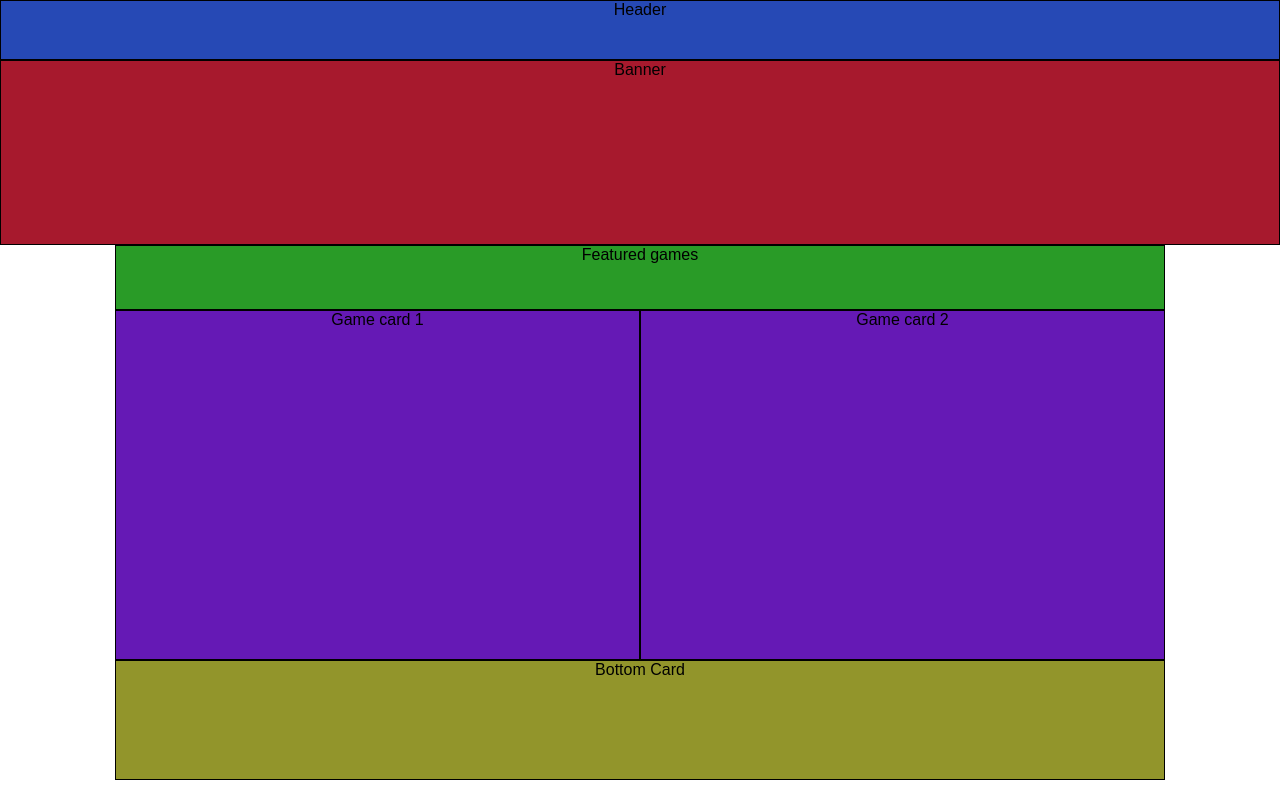
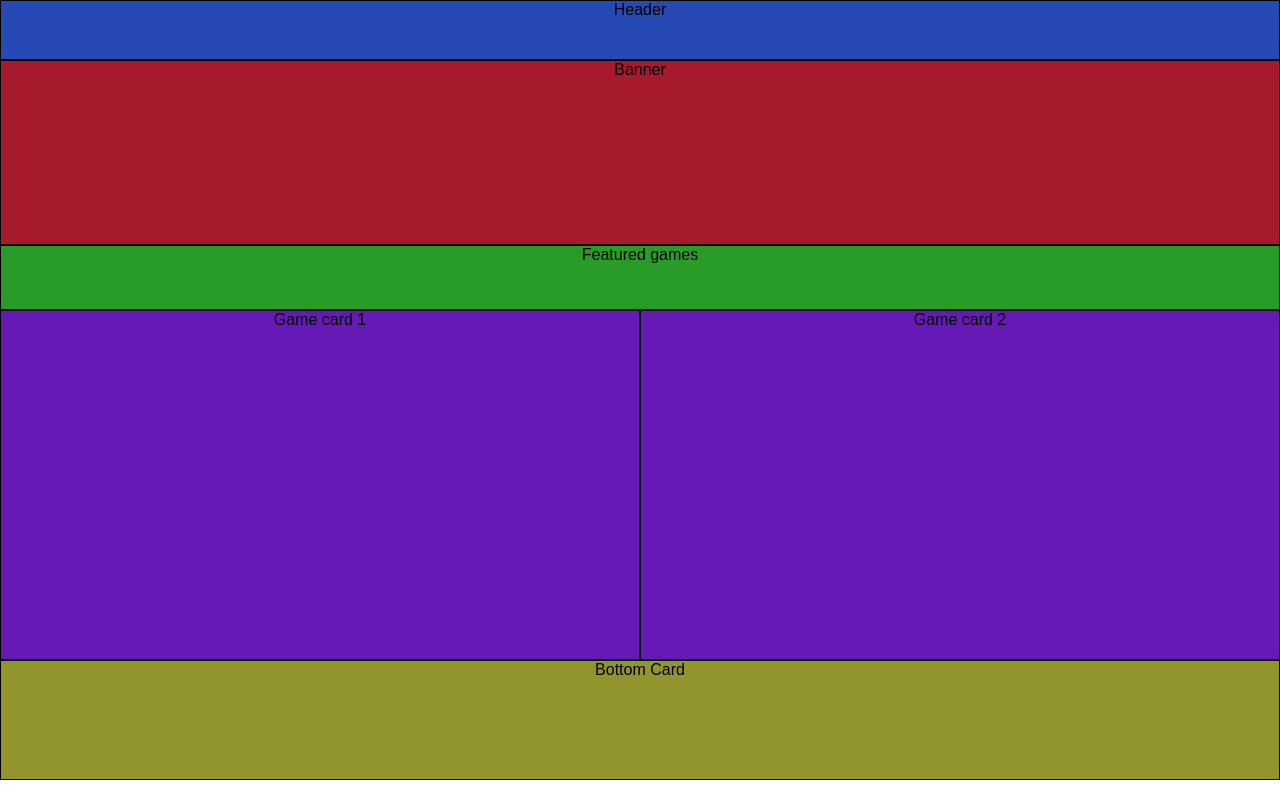
Before and after one commit to Jdog7183/se1400, a plain HTML site: page milestone4/index.html in a window 1280 px wide. Drawn offline with Linux system fonts and the light colour scheme.

Commit message:
empy smace fix

```diff
--- a/milestone4/style.css
+++ b/milestone4/style.css
@@ -8,26 +8,26 @@ html, body {
 }
 .full-grid {
     display: grid;
-    grid-template-columns: minmax(0px, 1fr) repeat(6, minmax(0,175px)) minmax(0px, 1fr);
+    grid-template-columns: minmax(0px, 1fr) repeat(6, minmax(0, 175px)) minmax(0px, 1fr);
     gap: 0;
     width: 100%;
 }
 .header-class {
-    grid-column: 1 / 9;
+    grid-column: 1 / -1;
     background-color: #2649b5;
     border: 1px solid #000000;
     min-height: 60px;
     text-align: Center;
 }
 .banner-class {
-    grid-column: 1 / 9;
+    grid-column: 1 / -1;
     background-color: #a7192d;
     border: 1px solid #000000;
     min-height: 185px;
     text-align: center;
 }
 .featured-content {
-    grid-column: 2 / 8;
+    grid-column: 1 / -1;
     background-color: #299b27;
     border: 1px solid #000000;
     min-height: 65px;
@@ -35,7 +35,7 @@ html, body {
     width: 100%;
 }
 .game-card1 {
-    grid-column: 2 / 5;
+    grid-column: 1 / 5;
     grid-row: 4;
     background-color: #6519b5;
     border: 1px solid #000000;
@@ -44,7 +44,7 @@ html, body {
     width: 100%;
 }
 .game-card2 {
-    grid-column: 5 / 8;
+    grid-column: 5 / 9;
     grid-row: 4;
     background-color: #6519b5;
     border: 1px solid #000000;
@@ -53,7 +53,7 @@ html, body {
     width: 100%;
 }
 .bottom-card {
-    grid-column: 2 / 8;
+    grid-column: 1 / -1;
     background-color: #92952b;
     border: 1px solid #000000;
     min-height: 120px;
```
